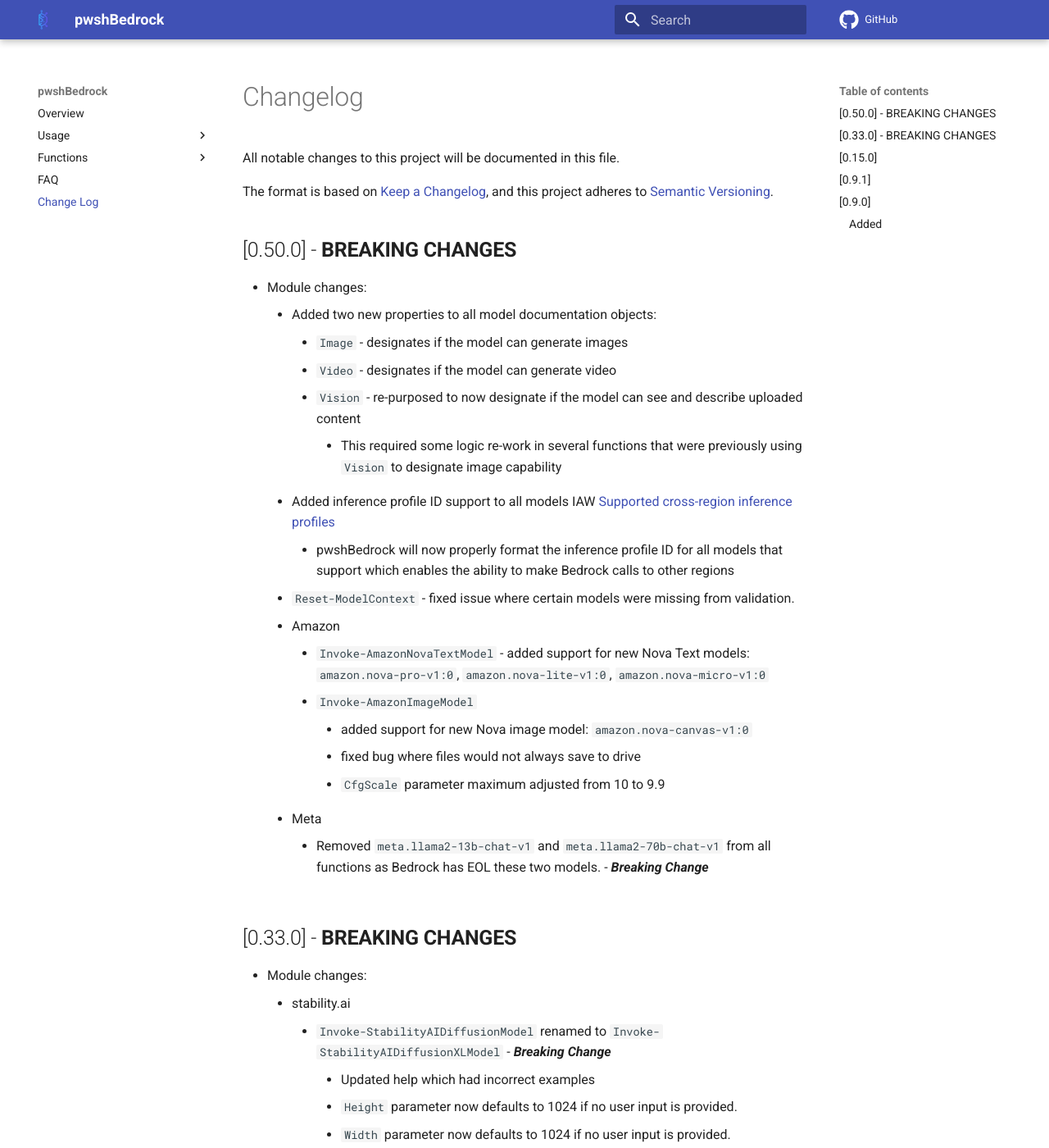
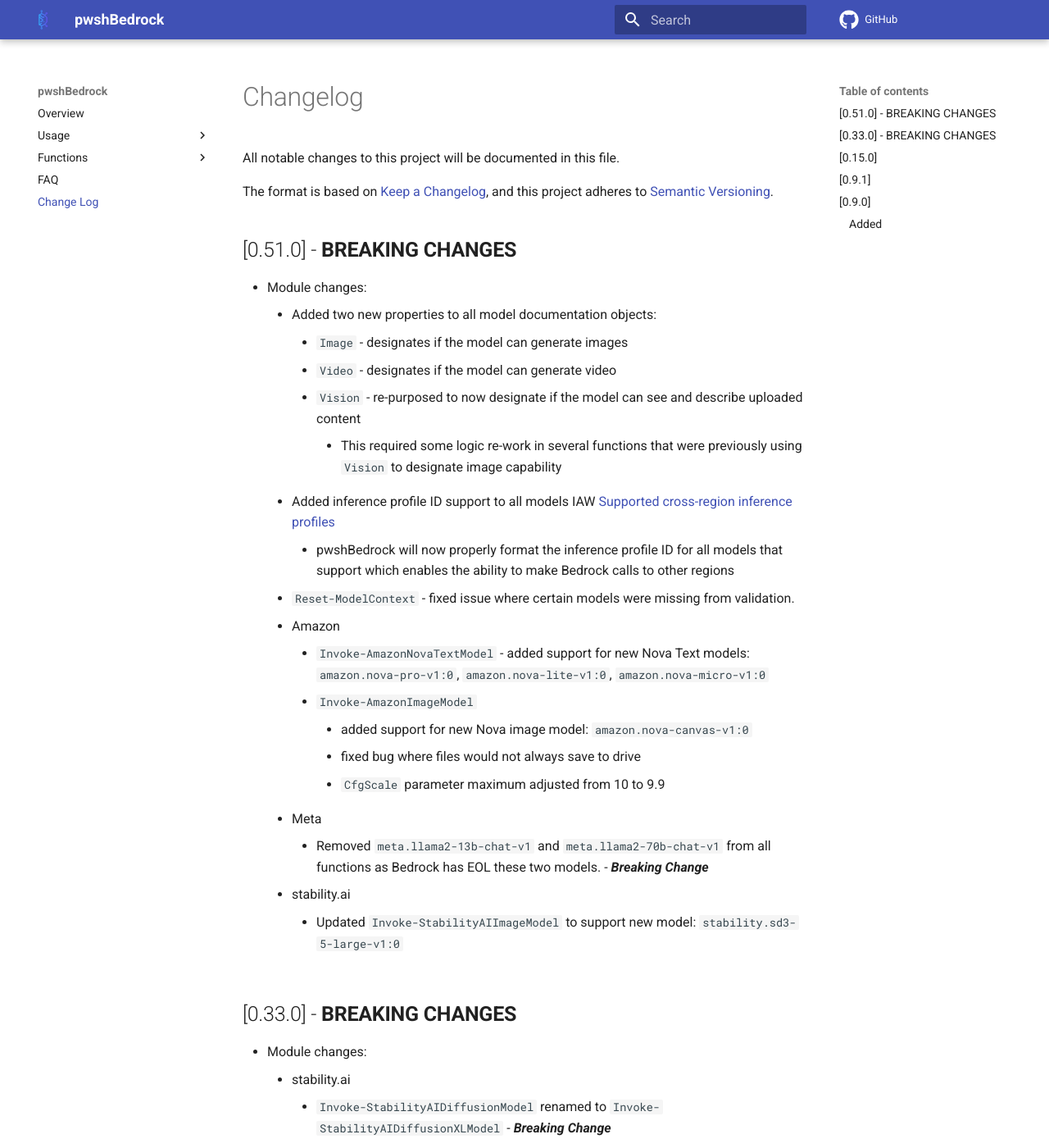
Before and after one commit to techthoughts2/pwshBedrock, an MkDocs documentation site: the page built from docs/CHANGELOG.md, in a window 1280 px wide and 1400 px high. Shown: the whole window at 82% size. Built offline with MkDocs 1.6.1 and Material for MkDocs 9.7.7, drawn with Linux system fonts in a browser that asks for light colours; comment, search, counter and statistics services are not loaded.

Commit message:
added support for stability.sd3-5-large

```diff
--- a/docs/CHANGELOG.md
+++ b/docs/CHANGELOG.md
@@ -5,7 +5,7 @@
 The format is based on [Keep a Changelog](https://keepachangelog.com/en/1.2.0/),
 and this project adheres to [Semantic Versioning](https://semver.org/spec/v2.0.0.html).
 
-## [0.50.0] - **BREAKING CHANGES**
+## [0.51.0] - **BREAKING CHANGES**
 
 - Module changes:
     - Added two new properties to all model documentation objects:
@@ -24,6 +24,8 @@
             - `CfgScale` parameter maximum adjusted from 10 to 9.9
     - Meta
         - Removed `meta.llama2-13b-chat-v1` and `meta.llama2-70b-chat-v1` from all functions as Bedrock has EOL these two models. - ***Breaking Change***
+    - stability.ai
+        - Updated `Invoke-StabilityAIImageModel` to support new model: `stability.sd3-5-large-v1:0`
 
 ## [0.33.0] - **BREAKING CHANGES**
 
--- a/docs/pwshBedrock.md
+++ b/docs/pwshBedrock.md
@@ -2,7 +2,7 @@
 Module Name: pwshBedrock
 Module Guid: b4f9e4dc-0229-44ef-99a1-08be4c5e81f2
 Download Help Link: NA
-Help Version: 0.50.0
+Help Version: 0.51.0
 Locale: en-US
 ---
 
```
Also changed, not shown: 17 other files.
